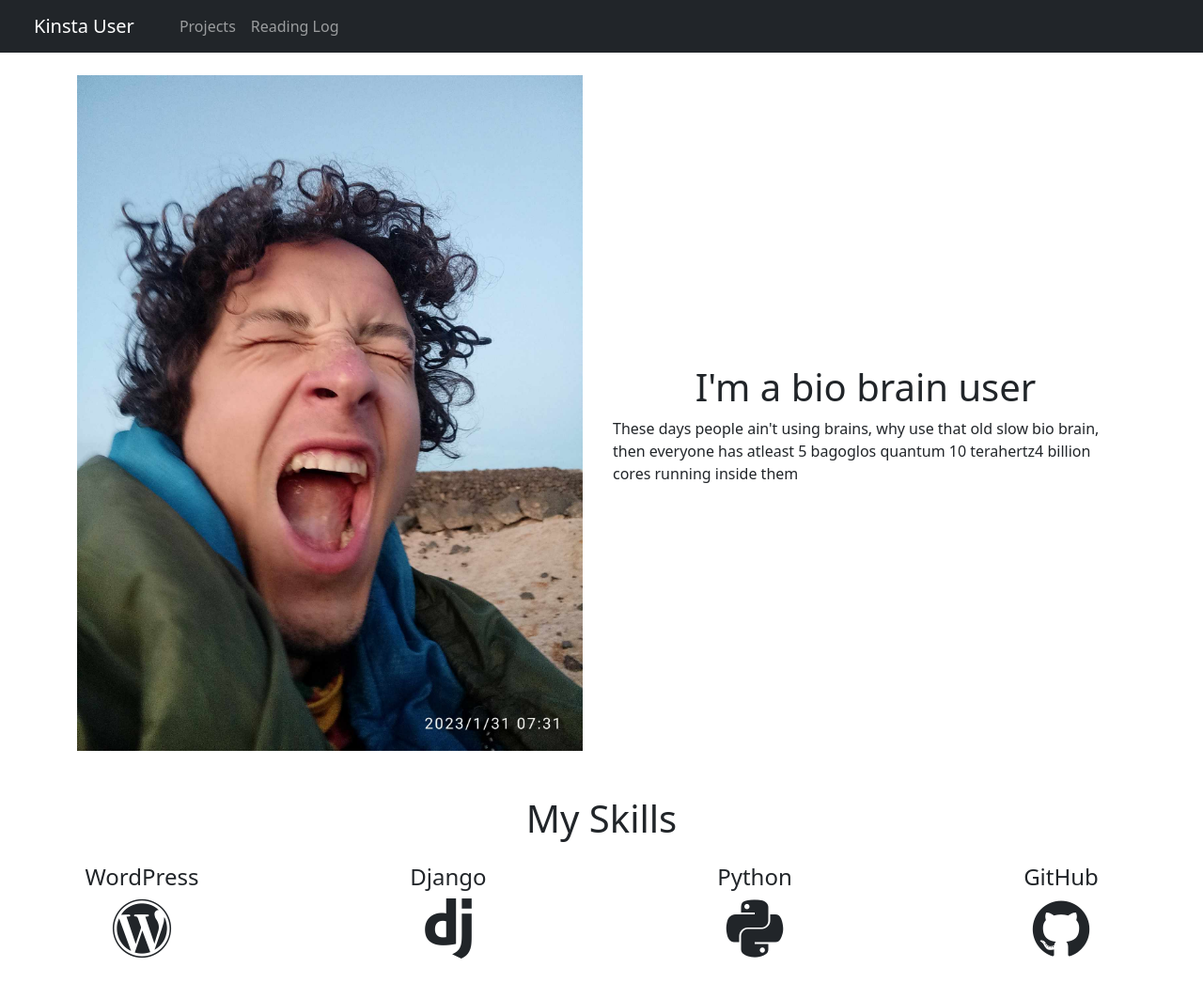
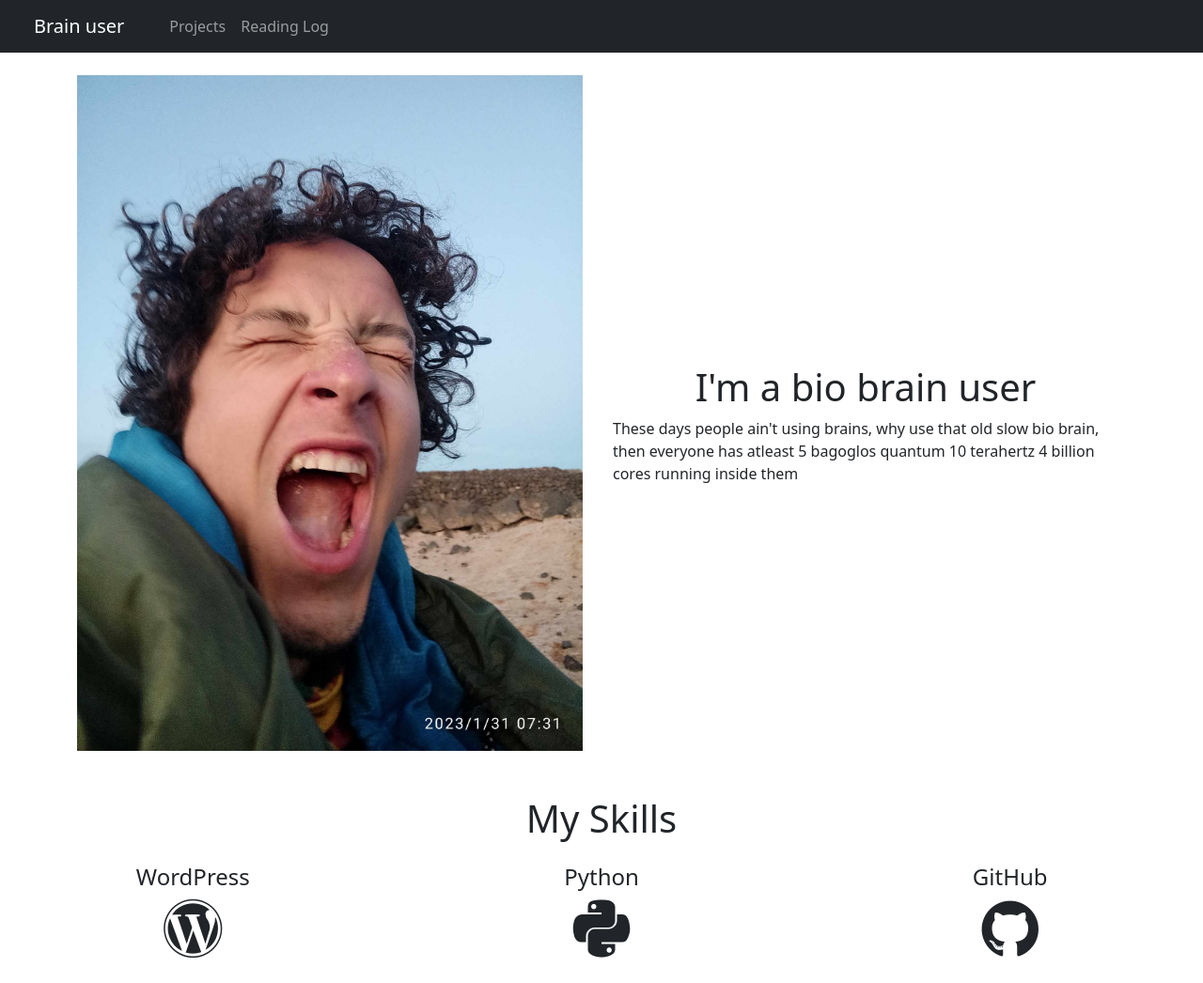
Before and after one commit to DamaKubu/damakubu, a plain HTML site: page index.html in a window 1280 px wide. Shown: the whole page at 94% size. Drawn offline with nearby package versions, Linux system fonts and the light colour scheme.

Commit message:
Update index.html

```diff
--- a/index.html
+++ b/index.html
@@ -22,7 +22,7 @@
 <nav class="navbar navbar-dark navbar-expand-lg bg-dark ">
     <div class="container-fluid">
         <div class="mx-4">
-            <a class="navbar-brand" href="#">Kinsta User</a>
+            <a class="navbar-brand" href="love.html">Brain user</a>
         </div>
         <button class="navbar-toggler" type="button" data-bs-toggle="collapse"
             data-bs-target="#navbarTogglerDemo02" aria-controls="navbarTogglerDemo02" aria-expanded="false"
@@ -51,7 +51,7 @@
             <div class="my-3">
                 <h1 class="text-center">I'm a bio brain user</h1>
                 <p>  These days people ain't using brains,
-                why use that old slow bio brain, then everyone has atleast 5 bagoglos quantum 10 terahertz4 billion cores running inside them</p>
+                why use that old slow bio brain, then everyone has atleast 5 bagoglos quantum 10 terahertz 4 billion cores running inside them</p>
             </div>
         </div>
     </div>
@@ -76,12 +76,6 @@
         </div>
         <div class="col">
             <div class="text-center">
-                <h4>Django</h4>
-                <i class="devicon-django-plain"></i>
-            </div>
-        </div>
-        <div class="col">
-            <div class="text-center">
                 <h4>Python</h4>
                 <i class="devicon-python-plain"></i>
             </div>
```
